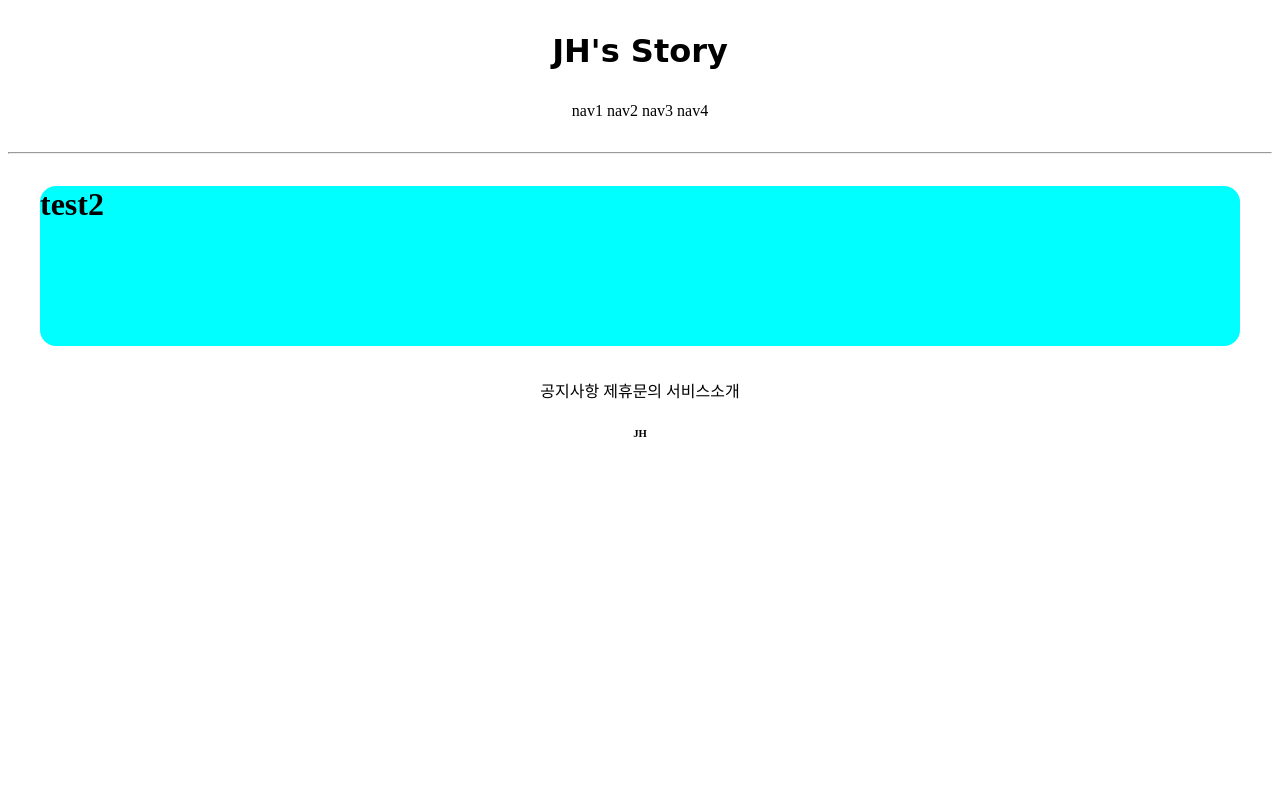
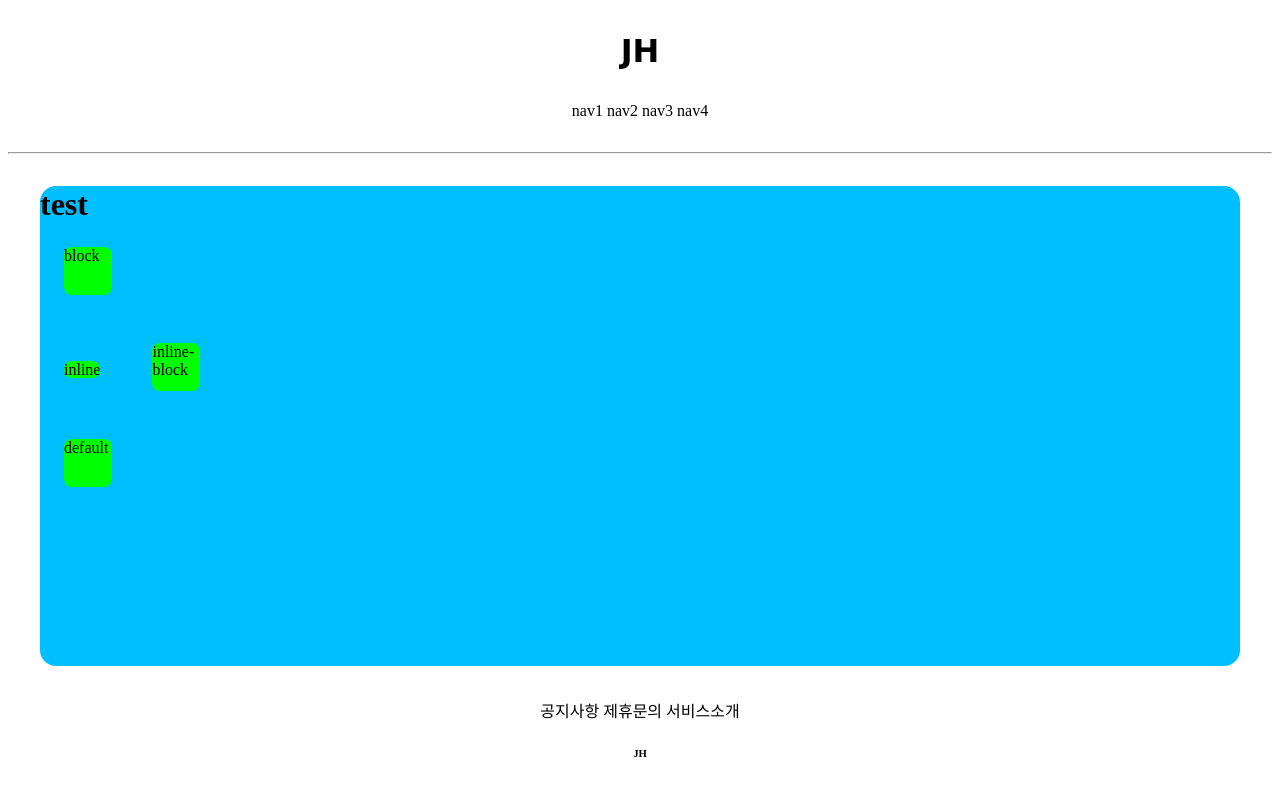
Before and after one commit to Jungjaehoon7/gis_jjh_2, a Django app: template accountapp/templates/accountapp/hello_world.html in a window 1280 px wide. Run offline with Django 3.2, Linux system fonts and the light colour scheme; the template is opened without the code that fills it, so the values that code supplies are empty; parts of the project's set-up code (start-up, migrations or seed data) failed here and were passed over; some web fonts are replaced.

Commit message:
20210706

```diff
--- a/accountapp/templates/accountapp/hello_world.html
+++ b/accountapp/templates/accountapp/hello_world.html
@@ -2,9 +2,32 @@
 
 {% block content %}
 
-    <div style=" height: 10rem ; background-color : aqua ; border-radius: 1rem ; margin:2rem ">
+    <style>
+        .testing {background-color: lime;
+        height: 48px;
+        width: 48px;
+        margin: 1.5rem;
+        border-radius: .5rem;
+        }
 
-    <h1>test2 </h1>
+
+
+
+    </style>
+    <div style=" height: 30rem ; background-color : deepskyblue ; border-radius: 1rem ; margin:2rem ">
+
+    <h1>test </h1>
+
+
+    <div class=" testing" style="display: block">block</div>
+
+    <div class=" testing" style="display: inline">inline</div>
+
+    <div class=" testing" style="display: inline-block">inline-block</div>
+
+    <div class=" testing" style="display: none">none</div>
+
+    <div class=" testing"> default</div>
 
     </div>
 
--- a/templates/header.html
+++ b/templates/header.html
@@ -2,7 +2,7 @@
 
     <div class = "jh_header_logo">
 
-        <h1>JH's Story</h1>
+        <h1>JH</h1>
     </div>
 
     <div class = "jh_header_button">
```
